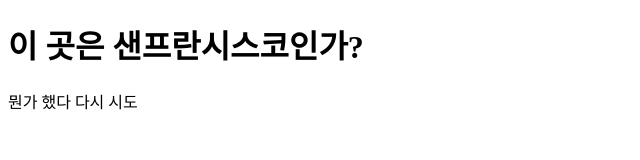
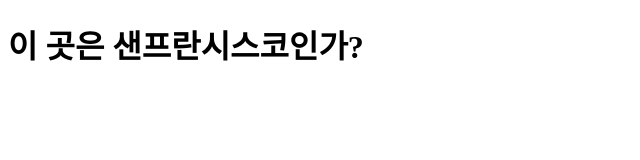
Before and after one commit to KwakYounHo/remote_test, a plain HTML site: page index.html in a window 1280 px wide. Shown: the whole page, without its empty margins (0-640 px from the left). Drawn offline with Linux system fonts and the light colour scheme.

Commit message:
바뀐 아이디 확인

```diff
--- a/index.html
+++ b/index.html
@@ -8,6 +8,5 @@
 </head>
 <body>
   <h1>이 곳은 샌프란시스코인가?</h1>
-  <span>뭔가 했다 다시 시도</span>
 </body>
 </html>
```
